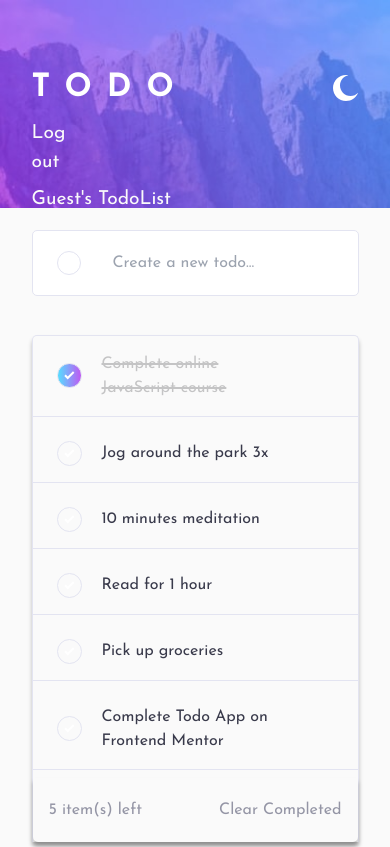
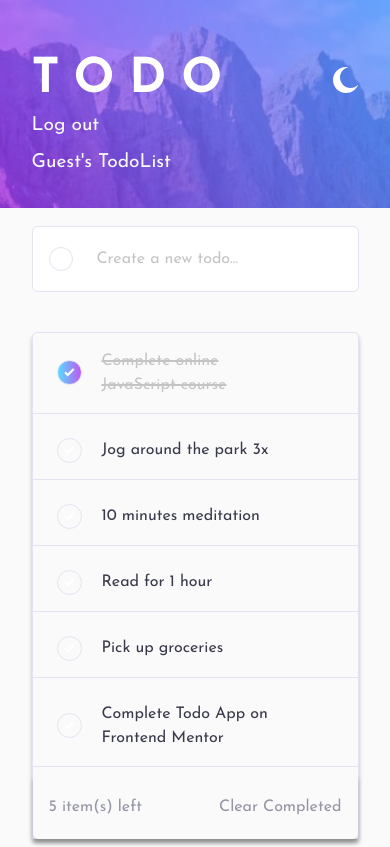
Before and after one commit to kaiens-lab/Vue-Todo, a Vue app: page /Vue-Todo/todolist in a window 390 px wide. Shown: the top 847 px of the page. Built offline with nearby package versions, Linux system fonts and the light colour scheme; no server answers.

Commit message:
refactor: migrate TodoHeader styles to Tailwind

```diff
--- a/src/components/TodoHeader.vue
+++ b/src/components/TodoHeader.vue
@@ -31,22 +31,19 @@ const logout = async () => {
   alert("您已成功登出");
   router.push("/");
 };
-
-// onMounted(() => {
-//   userStore.fetchUser();
-// });
-
-// const test = () => {
-//   console.log("傳遞的 username:", userStore.username);
-//   console.log("目前登入使用者的 displayName:", auth.currentUser?.displayName);
-// };
 </script>
 
 <template>
   <header class="header">
-    <section class="logo">
-      <h2 class="logo__title text-white font-bold">TODO</h2>
-      <button class="btn btn--theme" @click="toggleTheme">
+    <section
+      class="flex justify-between items-center mt-12 xs:w-full xs:min-w-[327px] xs:mt-10"
+    >
+      <h2
+        class="text-white font-bold text-[3rem] leading-[4rem] tracking-[15px] xs:text-[2rem]"
+      >
+        TODO
+      </h2>
+      <button class="btn bg-transparent border-none" @click="toggleTheme">
         <img
           v-if="props.isDarkMode"
           src="../../public/images/icon-sun.svg"
@@ -55,17 +52,21 @@ const logout = async () => {
         <img v-else src="../../public/images/icon-moon.svg" alt="sunIcon" />
       </button>
     </section>
-    <div class="user__bar text-softWhite">
-      <div class="logOut__btn pb-2" @click="logout()">Log out</div>
+    <div class="flex flex-col text-softWhite text-[1.2rem]">
+      <div class="w-[30%] pb-2" @click="logout()">Log out</div>
       <div class="user__name">{{ userStore.username }}'s TodoList</div>
     </div>
-    <div class="todo__header">
-      <div class="todo__circle"></div>
+    <div
+      class="w-full bg-white p-4 xs:p-4 xs:px-6 rounded-md flex items-center mt-12 xs:mt-4 mb-10 border border-[#e3e4f1] dark:bg-[#25273d] dark:border-[#393a4b]"
+    >
+      <div
+        class="w-6 h-6 border border-[#e3e4f1] rounded-full bg-transparent dark:border-[#393a4b]"
+      ></div>
 
       <input
         v-model="inputValue"
         type="text"
-        class="todoInput"
+        class="focus:outline-none todoInput text-base placeholder:text-[#c4c4c5] border-none font-inherit leading-8 ml-6 bg-transparent dark:placeholder:text-base dark:placeholder:text-[#4d5067]"
         placeholder="Create a new todo..."
         @keyup.enter="submitTodo"
       />
@@ -75,7 +76,7 @@ const logout = async () => {
 
 <style scoped>
 /*------Todo Header-----*/
-.todo__header {
+/* .todo__header {
   width: 100%;
   background-color: white;
   padding: 1rem 1.5rem;
@@ -85,37 +86,32 @@ const logout = async () => {
   margin-top: 3rem;
   margin-bottom: 2.4rem;
   border: 1px solid #e3e4f1;
-}
+}*/
 
-.todo__header label {
-  position: absolute;
-  left: -25vw;
-}
-
-[data-theme="darkTheme"] .todo__header {
+/* [data-theme="darkTheme"] .todo__header {
   background-color: #25273d;
   border: 1px solid #393a4b;
-}
+} */
 
-.logo {
+/* .logo {
   display: flex;
   justify-content: space-between;
   align-items: center;
   margin: 3rem 0 0 0;
-}
+} */
 
-.logo__title {
+/* .logo__title {
   font-size: 3rem;
   line-height: 4rem;
   letter-spacing: 15px;
-}
+} */
 
-.btn--theme {
+/* .btn--theme {
   background-color: transparent;
   border: none;
-}
+} */
 
-.todoInput,
+/* .todoInput,
 todoInput::-webkit-input-placeholder {
   font-size: 1rem;
   color: #393a4b;
@@ -125,17 +121,13 @@ todoInput::-webkit-input-placeholder {
 
   margin-left: 2rem;
   background: transparent;
-}
+} */
 
-.todoInput:focus {
+/* .todoInput:focus {
   outline: none;
-}
+} */
 
-[data-theme="darkTheme"] .todo__input {
-  color: inherit;
-}
-
-.todo__circle {
+/* .todo__circle {
   width: 24px;
   height: 24px;
   border: 1px solid #e3e4f1;
@@ -145,33 +137,33 @@ todoInput::-webkit-input-placeholder {
 
 [data-theme="darkTheme"] .todo__circle {
   border: 1px solid #393a4b;
-}
+} */
 
-.user__bar {
+/* .user__bar {
   display: flex;
   flex-direction: column;
   font-size: 1.2rem;
-}
+} */
 
-.logOut__btn {
+/* .logOut__btn {
   width: 15%;
-}
+} */
 
-@media (max-width: 738px) {
-  .todo {
+/* @media (max-width: 738px) { */
+/* .todo {
     width: 100%;
     min-width: 327px;
-  }
+  } */
 
-  .logo {
+/* .logo {
     margin: 3.5rem 0 0 0;
-  }
+  } */
 
-  .logo__title {
+/* .logo__title {
     font-size: 2rem;
-  }
+  } */
 
-  .todo__header {
+/* .todo__header {
     padding: 1rem 1.5rem;
     border-radius: 5px;
     display: flex;
@@ -179,6 +171,6 @@ todoInput::-webkit-input-placeholder {
     margin-top: 1rem;
     margin-bottom: 2.4rem;
     border: 1px solid #e3e4f1;
-  }
-}
+  } */
+/* } */
 </style>
```
